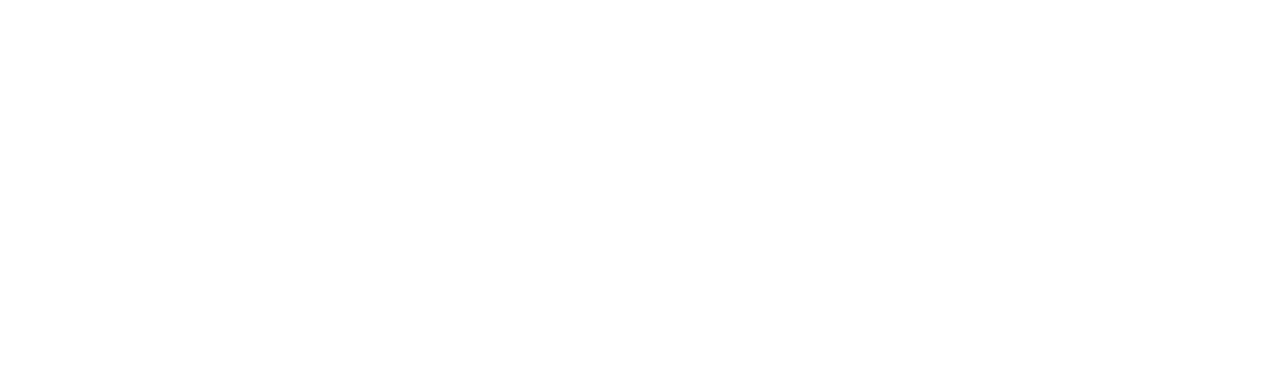
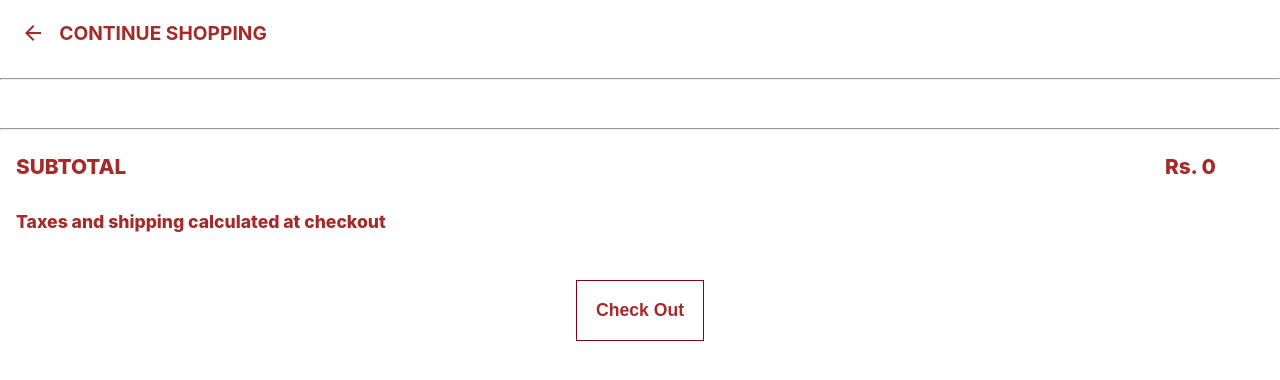
Before and after one commit to Yashverma1814/eggyour-clone-of-meatyour-, a React (Create React App) app: page /cart in a window 1280 px wide. Before the commit this address had no page. Shown: the top 380 px of the page. Built offline with nearby package versions, Linux system fonts and the light colour scheme.

Commit message:
cart page almost done

```diff
--- a/src/App.js
+++ b/src/App.js
@@ -1,5 +1,6 @@
 import { Route, Routes } from 'react-router';
 import './App.css';
+import { CartPage } from './Pages/CartPage';
 import { HomePage } from './Pages/HomePage';
 import { InfoPage } from './Pages/InfoPage';
 import { ProductsPage } from './Pages/ProductsPage';
@@ -11,6 +12,7 @@
         <Route path='/' element={<HomePage />} />
         <Route path='/products' element={<ProductsPage />} />
         <Route path='/information' element={<InfoPage />} />
+        <Route path='/cart' element={<CartPage />} />
       </Routes>
       {/* <HomePage /> */}
       {/* <ProductsPage />*/}
--- /dev/null
+++ b/src/Pages/CartPage.jsx
@@ -0,0 +1,43 @@
+import React from 'react'
+import { ProductCard } from '../components/cartpage/ProductCard'
+import ArrowBackIcon from '@mui/icons-material/ArrowBack';
+import { useSelector } from 'react-redux';
+import { Link } from 'react-router-dom';
+
+export const CartPage = () => {
+
+  const globalState = useSelector((state)=>state);
+  console.log(globalState);
+  const products = globalState.items
+  return (
+    <div>
+        <div>
+            <div className='cartNav'>
+              <div><ArrowBackIcon className='backIcon'/></div>
+              <div className='cartHeading'>CONTINUE SHOPPING</div>
+            </div>
+            <hr className='partition'/>
+            <div className='allCards'>
+              <div>
+                {products.map((el)=>{
+                  return <div key={el.id}><ProductCard item={el}/></div>
+                })}
+              </div>
+            </div>
+            <hr className='partition'/>
+            <div className='subTotalMain'>
+              <div className='subTotal'>SUBTOTAL</div>
+              <div className='totalPayment'>Rs. {globalState.bill}</div>
+            </div>
+            <div className='taxes'>
+              Taxes and shipping calculated at checkout
+            </div>
+            <Link to='/information'>
+              <div style={{textAlign:'center',marginTop:'2rem'}}>
+                <button className='checkOut'>Check Out</button>
+              </div>
+            </Link>
+        </div>
+    </div>
+  )
+}
--- a/src/Pages/InfoPage.jsx
+++ b/src/Pages/InfoPage.jsx
@@ -5,6 +5,7 @@
   return (
     <div>
         <InformationAddingPage />
+        <div className='mTag'><marquee behavior="" direction="" >Currently Only Cash on Delivery Option Available</marquee></div>
     </div>
   )
 }
--- /dev/null
+++ b/src/components/cartpage/ProductCard.jsx
@@ -0,0 +1,34 @@
+import React from 'react'
+
+export const ProductCard = ({item}) => {
+  console.log(item);
+  var price;
+  if(item.quan=='30'){
+    price='329';
+  }
+  else if(item.quan=='24'){
+    price='290';
+  }
+  else if(item.quan=='12'){
+    price='160';
+  }
+  else if(item.quan=='60'){
+    price='599';
+  }
+  else if(item.quan=='90'){
+    price='879';
+  }
+  return (
+    <div>
+        <div>
+            <div className='productCard'>
+                <div>ODORLESS(NO SMELL) BROWN EGGS - {item.quan} Eggs - Rs.{price}</div>
+                <div><img src="https://cdn.shopify.com/s/files/1/0595/0449/2726/products/MEATYOUR_7_67x.png?v=1640575967" alt="" /></div>
+            </div>
+            <div className='removeButtonDiv'>
+              <button className='removeButton'>Remove</button>
+            </div>
+        </div>
+    </div>
+  )
+}
--- a/src/components/homepage/Homemid1.jsx
+++ b/src/components/homepage/Homemid1.jsx
@@ -1,4 +1,5 @@
 import React from 'react'
+import { Link } from 'react-router-dom'
 
 export const Homemid1 = () => {
   return (
@@ -17,7 +18,9 @@
                 <div> GRASS , INSECTS FOR ADDITIONAL NUTRITION.RAISED</div>
                 <div> HAPPILY AT THE FARM!</div>
                 <div>
-                    <button className='orderNowButton'>ORDER NOW!!!!</button>
+                    <Link to='/products'>
+                        <button className='orderNowButton'>ORDER NOW!!!!</button>
+                    </Link>
                 </div>
             </div>
         </div>
--- a/src/components/information/InformationAddingPage.jsx
+++ b/src/components/information/InformationAddingPage.jsx
@@ -26,7 +26,7 @@
             <TextField id="outlined-basic" label="City" variant="outlined" />
           </div>
           <div>
-            <Button variant="contained" style={{color:'white',backgroundColor:'brown  '}}>Continue</Button>
+            <Button variant="contained" style={{color:'white',backgroundColor:'brown  '}}>place Order</Button>
           </div>
         </div>
     </div>
--- a/src/components/productpage/OrderComponent.jsx
+++ b/src/components/productpage/OrderComponent.jsx
@@ -1,5 +1,6 @@
 import React, { useState } from 'react'
 import { useDispatch, useSelector } from 'react-redux';
+import { Link } from 'react-router-dom';
 import {v4 as uuid} from 'uuid';
 import { addItem } from '../../redux/Cart/action';
 
@@ -47,7 +48,9 @@
                 <button className='addToCart' onClick={handleAdd}>Add To Cart</button>
               </div>
               <div>
-                <button className='buyNow'>Buy It Now</button>
+              <Link to='/cart'>
+                <button className='buyNow' onClick={handleAdd}>Buy It Now</button>
+              </Link>
               </div>
 
           </div>
@@ -55,9 +58,6 @@
             <img src="https://cdn.shopify.com/s/files/1/0595/0449/2726/products/MEATYOUR_7_503x.png?v=1640575967" alt="" />
           </div>
         </div>
-        <div>
-          {/* Cart value {cartGlobalState} */}
-        </div>
     </div>
   )
 }
--- a/src/index.css
+++ b/src/index.css
@@ -192,3 +192,88 @@
 .contInfo{
   font-size: 1.15rem;
 }
+
+/* cart page */
+
+
+.productCard{
+  width: 70%;
+  display: grid;
+  grid-gap: 5%;
+  color: var(--dark-brown);
+  padding: 1rem;
+  font-weight: 700;
+  grid-template-columns: 70% 30%;
+}
+.removeButtonDiv{
+  padding-left: 0.8rem;
+}
+.removeButton{
+  border: none;
+  color: red;
+  background-color: white;
+}
+.allCards{
+  padding: 1rem;
+  display: flex;
+  flex-direction: row;
+  justify-content: center;
+}
+.partition{
+  background-color: var(--red-brown);
+}
+.backIcon{
+  color:var(--red-brown);
+}
+.cartHeading{
+  color: var(--red-brown);
+  font-weight: 700;
+  font-size: 1.2rem
+}
+.cartNav{
+  width: 20%;
+  padding: 1.3rem;
+  display: grid;
+  grid-template-columns: 15% 85%;
+}
+.subTotal{
+  font-size: 1.3rem;
+  font-weight: 800;
+  padding: 1rem;
+  color: var(--red-brown);
+}
+.totalPayment{
+  font-size: 1.3rem;
+  font-weight: 800;
+  padding: 1rem;
+  margin-right: 3rem;
+  color: var(--red-brown);
+}
+.subTotalMain{
+  display: flex;
+  flex-direction: row;
+  justify-content: space-between;
+}
+.taxes{
+  font-size: 1.1rem;
+  font-weight: 800;
+  padding: 1rem;
+  color: var(--red-brown);
+}
+.checkOut{
+  border: 0.1px solid var(--dark-brown);
+  font-size: 1.1rem;
+  font-weight: 800;
+  padding: 1.2rem;
+  color: var(--red-brown);
+  background-color: white;
+  transition: .3s;
+}
+.checkOut:hover{
+  transition: .3s;
+  border: 2px solid var(--dark-brown);
+}
+.mTag{
+  font-weight: 500;
+  color: var(--dark-brown);
+}
```
